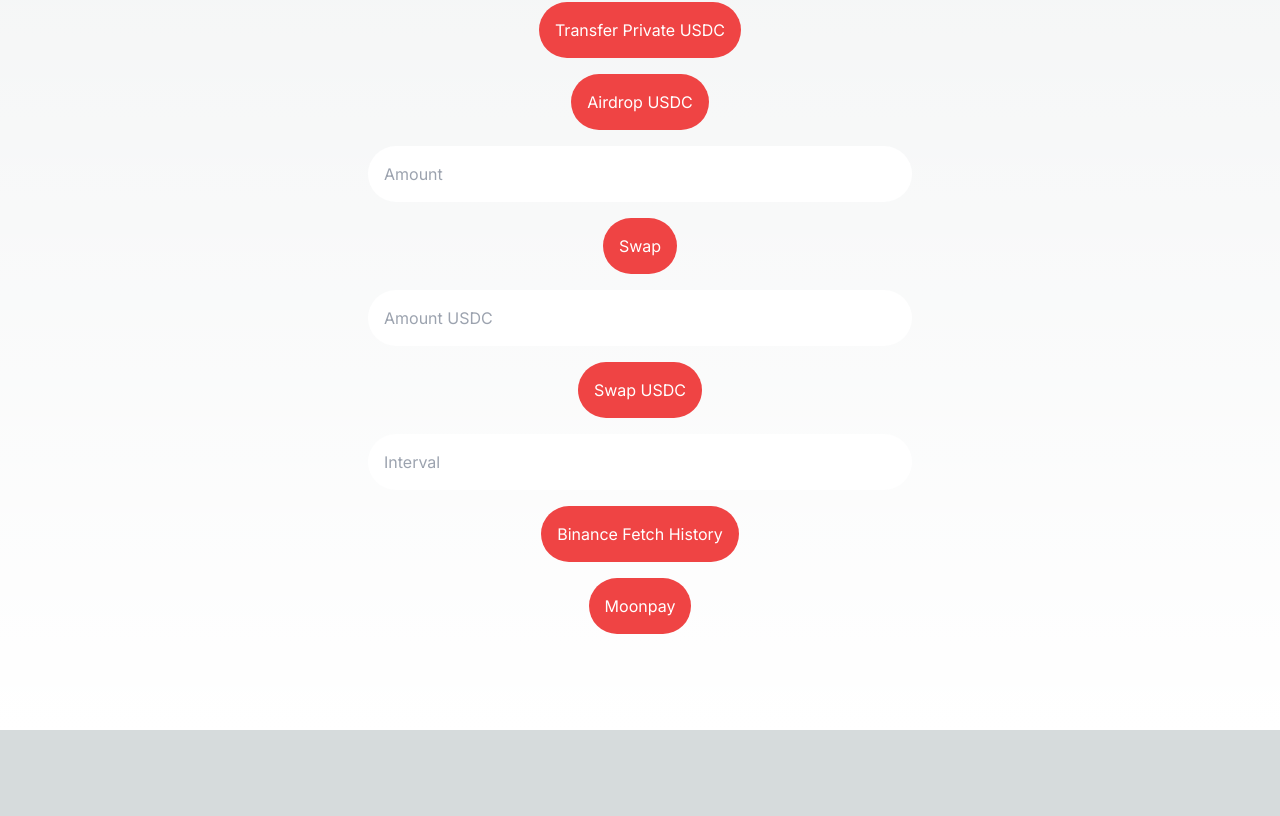
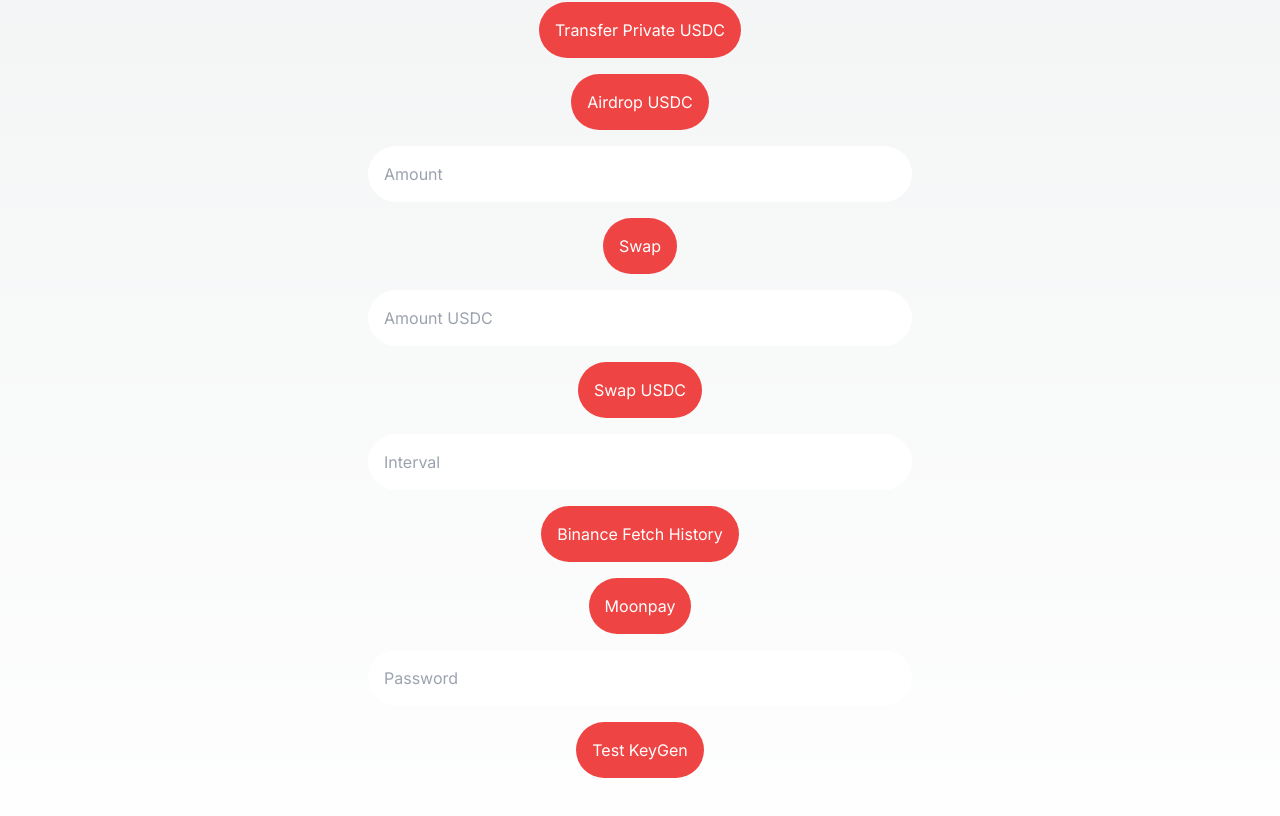
Before and after one commit to AnoyRC/SolanaWalletInfra_Test, a Next.js app: page / in a window 1280 px wide. Shown: the part 2398-3214 px from the top of the page. Before the commit the page ends 3128 px from the top, so only its background shows below. Built offline with nearby package versions, Linux system fonts and the light colour scheme; what @solana/web3.js would draw is missing.

Commit message:
Chat Encryption Completed

```diff
--- a/app/page.js
+++ b/app/page.js
@@ -47,6 +47,8 @@
   AreaChart,
 } from "recharts";
 import { OnrampWebSDK } from "@onramp.money/onramp-web-sdk";
+import nacl from "tweetnacl-sealed-box";
+import { hexToBytes } from "node-forge/lib/util";
 
 ed.etc.sha512Sync = (...m) => sha512(ed.etc.concatBytes(...m));
 
@@ -85,6 +87,8 @@
   const [wsClient, setWsClient] = useState(null);
   const inputInterval = useRef(null);
   const [currentTicker, setCurrentTicker] = useState(null);
+  const inputTestPassword = useRef(null);
+  const [testKey, setTestKey] = useState(null);
 
   useEffect(() => {
     if (!address) return;
@@ -739,6 +743,48 @@
     onrampInstance.show();
   };
 
+  const testKeyGen = async (password) => {
+    console.log(Date.now());
+    var derivedKey = forge.pkcs5.pbkdf2(
+      Date.now().toString(),
+      "Eminence",
+      2,
+      24
+    );
+    const nonce = Uint8Array.from(Buffer.from(derivedKey, "binary"));
+    // let iv = forge.random.getBytesSync(16);
+
+    // const message = mnemonic;
+    // var cipher = forge.cipher.createCipher("3DES-ECB", derivedKey);
+    // cipher.start();
+    // cipher.update(forge.util.createBuffer(message));
+    // cipher.finish();
+    // var encrypted = cipher.output;
+
+    // var decipher = forge.cipher.createDecipher("3DES-ECB", derivedKey);
+    // decipher.start();
+    // decipher.update(encrypted);
+    // var result = decipher.finish(); // check 'result' for true/false
+    // // outputs decrypted hex
+    // setTestKey(decipher.output.data);
+    const seed = bip39.mnemonicToSeedSync(mnemonic);
+    const keypair = Keypair.fromSeed(seed.slice(0, 32));
+
+    const keys = nacl.box.keyPair.fromSecretKey(keypair.secretKey.slice(0, 32));
+    const utf8Encoder = new TextEncoder();
+    const message = utf8Encoder.encode("My Name is Anoy Roy Chowdhury");
+    const encrypted = nacl.sealedbox(message, nonce, keys.publicKey);
+
+    const decrypted = nacl.sealedbox.open(
+      encrypted,
+      nonce,
+      keypair._keypair.secretKey.slice(0, 32)
+    );
+
+    const decoder = new TextDecoder();
+    console.log(decoder.decode(decrypted));
+  };
+
   return (
     <main className="flex min-h-screen flex-col items-center space-y-4 p-24">
       {/* Create Wallet */}
@@ -1124,6 +1170,26 @@
       >
         Moonpay
       </button>
+
+      {/* Test KeyGen */}
+      <input
+        ref={inputTestPassword}
+        className="rounded-full p-4 text-black w-[50%]"
+        placeholder="Password"
+      ></input>
+      <button
+        onClick={async () => {
+          if (
+            inputTestPassword.current.value &&
+            inputTestPassword.current.value.length > 0
+          )
+            await testKeyGen(inputTestPassword.current.value);
+        }}
+        className="rounded-full p-4 bg-red-500 text-white"
+      >
+        Test KeyGen
+      </button>
+      <h1>{testKey}</h1>
     </main>
   );
 }
--- a/package.json
+++ b/package.json
@@ -34,6 +34,8 @@
     "recharts": "^2.8.0",
     "request": "^2.79.0",
     "tailwindcss": "3.3.3",
+    "tweetnacl": "^1.0.3",
+    "tweetnacl-sealed-box": "^1.0.5",
     "uuidv4": "^6.2.13",
     "ws": "^8.14.2"
   }
```
Also changed, not shown: 1 other file (tests, documents, lock files or other folders).
